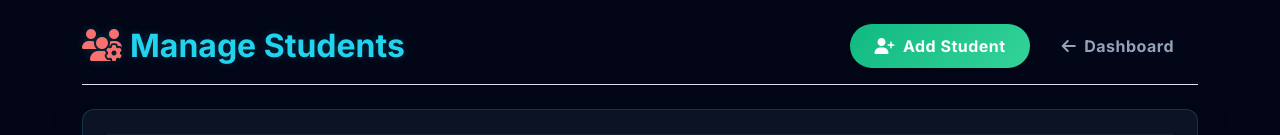
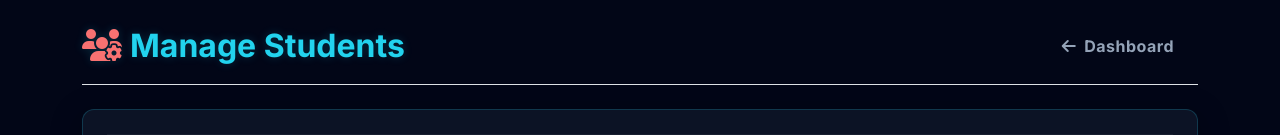
Before and after one commit to 23it010-ctrl/IT-Department, a Flask app: page /admin/students in a window 1280 px wide. Shown: the part 100-235 px from the top of the page. Run offline with Flask 3, Linux system fonts and the light colour scheme; the visitor is signed in with stand-in values (Sample User, id 1); data comes from the database, SQL or seed files in the repository; data that the repository does not hold is empty.

Commit message:
Cleaned up admin student management: Removed manual student addition functionality and improved app logic

```diff
--- a/app.py
+++ b/app.py
@@ -613,34 +613,6 @@ def admin_students():
                 conn.execute("UPDATE students SET is_approved = 1 WHERE id = ?", (student_id,))
                 conn.commit()
                 flash('Student approved successfully.', 'success')
-            elif action == 'add':
-                username = request.form.get('username')
-                password = request.form.get('password')
-                name = request.form.get('name')
-                year = request.form.get('year')
-                roll = request.form.get('roll_number')
-                email = request.form.get('email', '')
-                phone = request.form.get('phone', '')
-
-                if not username or not password or not roll or not name:
-                    flash('Required fields: Username, Password, Name, and Roll Number.', 'danger')
-                else:
-                    try:
-                        cursor = conn.cursor()
-                        cursor.execute("INSERT INTO users (username, password, role) VALUES (?, ?, ?)", (username, generate_password_hash(password), 'student'))
-                        user_id = cursor.lastrowid
-                        cursor.execute(
-                            "INSERT INTO students (user_id, name, roll_number, year, email, phone, is_approved, profile_locked) VALUES (?, ?, ?, ?, ?, ?, ?, ?)",
-                            (user_id, name, roll, year, email, phone, 1, 0)
-                        )
-                        conn.commit()
-                        flash('Student record created successfully!', 'success')
-                    except sqlite3.IntegrityError:
-                        conn.rollback()
-                        flash('Database Error: Username or Roll Number already exists.', 'danger')
-                    except Exception as sub_e:
-                        conn.rollback()
-                        flash(f'Error adding student: {str(sub_e)}', 'danger')
             elif action == 'delete':
                 stu_row = conn.execute("SELECT user_id FROM students WHERE id = ?", (student_id,)).fetchone()
                 if stu_row:
--- a/templates/admin_students.html
+++ b/templates/admin_students.html
@@ -3,7 +3,6 @@
 <div class="d-flex flex-column flex-md-row justify-content-between align-items-center mb-4 border-bottom pb-3 mt-4 gap-3 text-center text-md-start">
     <h2 class="fw-bold mb-0"><i class="fa-solid fa-users-cog me-2 text-danger"></i>Manage Students</h2>
     <div class="d-flex flex-wrap justify-content-center gap-2">
-        <button class="btn btn-success rounded-pill fw-bold shadow-sm" data-bs-toggle="modal" data-bs-target="#addStudentModal"><i class="fa-solid fa-user-plus me-2"></i>Add Student</button>
         <a href="{{ url_for('admin_dashboard') }}" class="btn btn-outline-secondary rounded-pill fw-bold"><i class="fa-solid fa-arrow-left me-2"></i>Dashboard</a>
     </div>
 </div>
@@ -114,61 +113,5 @@
     </div>
 </div>
 
-<!-- Add Student Modal -->
-<div class="modal fade" id="addStudentModal" tabindex="-1">
-    <div class="modal-dialog">
-        <div class="modal-content border-0 shadow rounded-4">
-            <div class="modal-header bg-success text-white border-bottom-0 pb-3 rounded-top-4">
-                <h5 class="modal-title fw-bold text-white"><i class="fa-solid fa-user-plus me-2"></i>Add Regular Student</h5>
-                <button type="button" class="btn-close btn-close-white" data-bs-dismiss="modal"></button>
-            </div>
-            <div class="modal-body p-4 pt-3 text-start">
-                <form method="POST" action="" autocomplete="off">
-                    <input type="hidden" name="req_action" value="add">
-                    <div class="row mb-3">
-                        <div class="col-md-6">
-                            <label class="form-label fw-bold text-muted small text-uppercase">Username</label>
-                            <input type="text" class="form-control" name="username" autocomplete="off" required>
-                        </div>
-                        <div class="col-md-6">
-                            <label class="form-label fw-bold text-muted small text-uppercase">Password</label>
-                            <input type="password" class="form-control" name="password" autocomplete="new-password" required>
-                        </div>
-                    </div>
-                    <div class="mb-3">
-                        <label class="form-label fw-bold text-muted small text-uppercase">Full Name</label>
-                        <input type="text" class="form-control" name="name" required>
-                    </div>
-                    <div class="row mb-3">
-                        <div class="col-md-6">
-                            <label class="form-label fw-bold text-muted small text-uppercase">Roll Number</label>
-                            <input type="text" class="form-control" name="roll_number" required>
-                        </div>
-                        <div class="col-md-6">
-                            <label class="form-label fw-bold text-muted small text-uppercase">Year</label>
-                            <select class="form-select" name="year" required>
-                                <option value="1st">1st Year</option>
-                                <option value="2nd">2nd Year</option>
-                                <option value="3rd">3rd Year</option>
-                                <option value="4th">4th Year</option>
-                            </select>
-                        </div>
-                    </div>
-                    <div class="row mb-3">
-                        <div class="col-md-6">
-                            <label class="form-label fw-bold text-muted small text-uppercase">Email</label>
-                            <input type="email" class="form-control" name="email">
-                        </div>
-                        <div class="col-md-6">
-                            <label class="form-label fw-bold text-muted small text-uppercase">Phone</label>
-                            <input type="text" class="form-control" name="phone">
-                        </div>
-                    </div>
-                    <button type="submit" class="btn btn-success w-100 rounded-pill fw-bold text-white py-2"><i class="fa-solid fa-plus-circle me-2"></i>Create Student</button>
-                </form>
-            </div>
-        </div>
-    </div>
-</div>
 
 {% endblock %}
```
